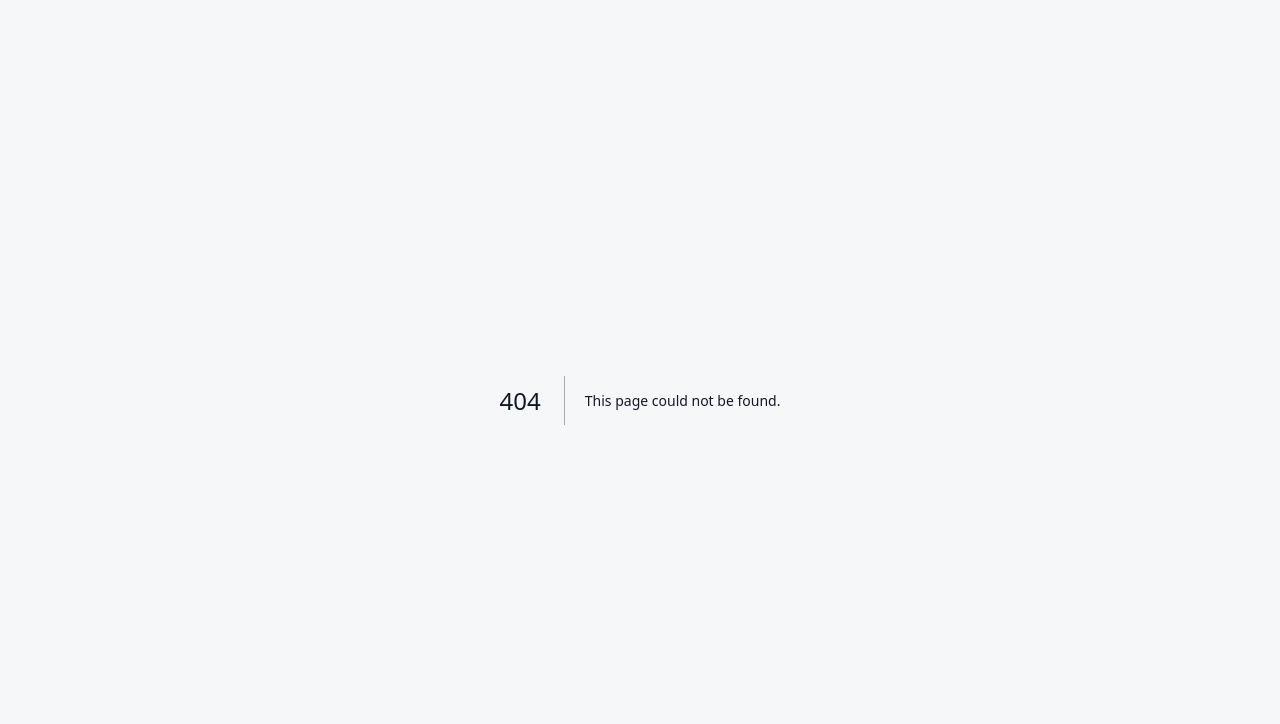
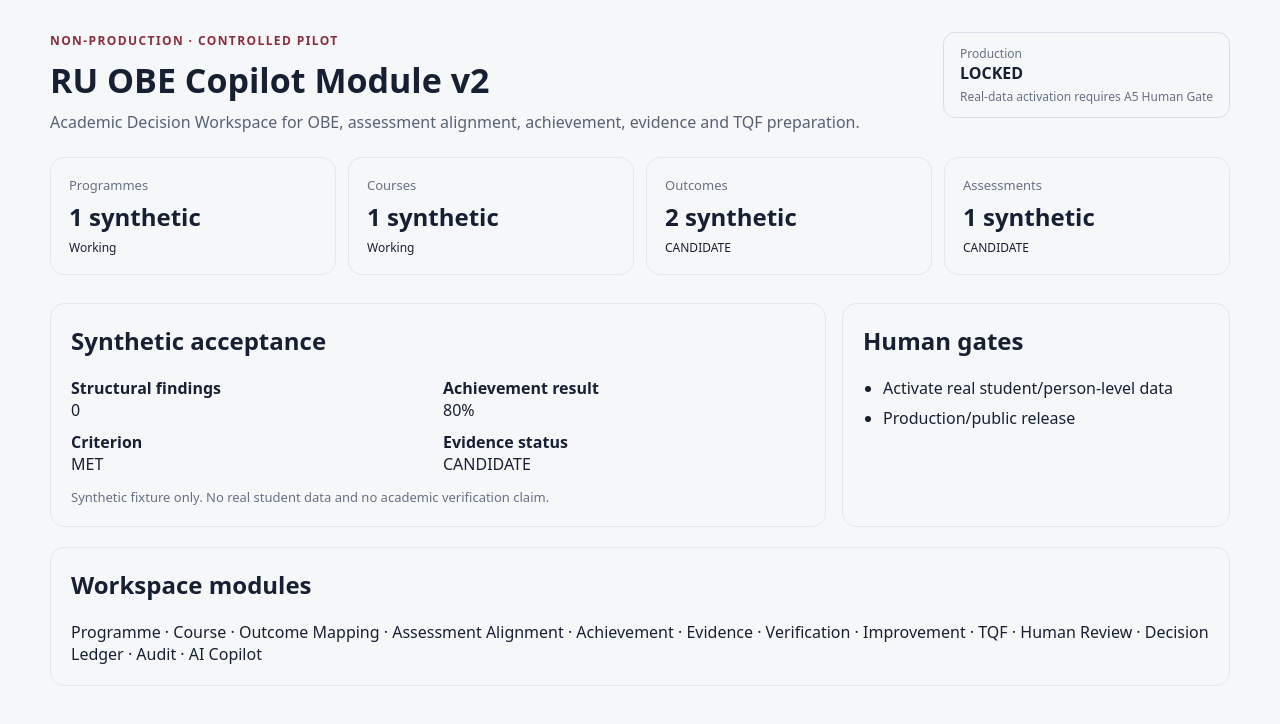
Before and after one commit to kasemch/hepe-ui-prototype, a Next.js app: page /ru-obe in a window 1280 px wide. Before the commit this address had no page. Shown: the top 724 px of the page. Built offline with nearby package versions, Linux system fonts and the light colour scheme.

Commit message:
feat: add RU OBE controlled-pilot workspace

```diff
--- /dev/null
+++ b/app/ru-obe/page.tsx
@@ -0,0 +1,65 @@
+export default function RuObePilotPage() {
+  const cards = [
+    ["Programmes", "1 synthetic", "Working"],
+    ["Courses", "1 synthetic", "Working"],
+    ["Outcomes", "2 synthetic", "CANDIDATE"],
+    ["Assessments", "1 synthetic", "CANDIDATE"],
+  ];
+
+  const gates = [
+    "Activate real student/person-level data",
+    "Production/public release",
+  ];
+
+  return (
+    <main style={{fontFamily:"system-ui, sans-serif",maxWidth:1180,margin:"0 auto",padding:"32px 20px",color:"#172033"}}>
+      <div style={{display:"flex",justifyContent:"space-between",gap:16,alignItems:"flex-start",marginBottom:24}}>
+        <div>
+          <div style={{fontSize:12,fontWeight:700,letterSpacing:1.4,color:"#8A2D3C"}}>NON-PRODUCTION · CONTROLLED PILOT</div>
+          <h1 style={{fontSize:34,margin:"8px 0"}}>RU OBE Copilot Module v2</h1>
+          <p style={{margin:0,color:"#586174"}}>Academic Decision Workspace for OBE, assessment alignment, achievement, evidence and TQF preparation.</p>
+        </div>
+        <div style={{border:"1px solid #D8DEE8",borderRadius:12,padding:"12px 16px",minWidth:220}}>
+          <div style={{fontSize:12,color:"#667085"}}>Production</div>
+          <strong>LOCKED</strong>
+          <div style={{fontSize:12,color:"#667085",marginTop:4}}>Real-data activation requires A5 Human Gate</div>
+        </div>
+      </div>
+
+      <section style={{display:"grid",gridTemplateColumns:"repeat(auto-fit,minmax(180px,1fr))",gap:12,marginBottom:28}}>
+        {cards.map(([label,value,status]) => (
+          <article key={label} style={{border:"1px solid #E3E7EE",borderRadius:14,padding:18}}>
+            <div style={{fontSize:13,color:"#667085"}}>{label}</div>
+            <div style={{fontSize:24,fontWeight:700,margin:"6px 0"}}>{value}</div>
+            <div style={{fontSize:12}}>{status}</div>
+          </article>
+        ))}
+      </section>
+
+      <section style={{display:"grid",gridTemplateColumns:"2fr 1fr",gap:16}}>
+        <article style={{border:"1px solid #E3E7EE",borderRadius:14,padding:20}}>
+          <h2 style={{marginTop:0}}>Synthetic acceptance</h2>
+          <div style={{display:"grid",gridTemplateColumns:"1fr 1fr",gap:10}}>
+            <div><b>Structural findings</b><br/>0</div>
+            <div><b>Achievement result</b><br/>80%</div>
+            <div><b>Criterion</b><br/>MET</div>
+            <div><b>Evidence status</b><br/>CANDIDATE</div>
+          </div>
+          <p style={{fontSize:13,color:"#667085",marginBottom:0}}>Synthetic fixture only. No real student data and no academic verification claim.</p>
+        </article>
+
+        <article style={{border:"1px solid #E3E7EE",borderRadius:14,padding:20}}>
+          <h2 style={{marginTop:0}}>Human gates</h2>
+          <ul style={{paddingLeft:20,marginBottom:0}}>
+            {gates.map(g => <li key={g} style={{marginBottom:8}}>{g}</li>)}
+          </ul>
+        </article>
+      </section>
+
+      <section style={{marginTop:20,border:"1px solid #E3E7EE",borderRadius:14,padding:20}}>
+        <h2 style={{marginTop:0}}>Workspace modules</h2>
+        <p style={{marginBottom:0}}>Programme · Course · Outcome Mapping · Assessment Alignment · Achievement · Evidence · Verification · Improvement · TQF · Human Review · Decision Ledger · Audit · AI Copilot</p>
+      </section>
+    </main>
+  );
+}
```
